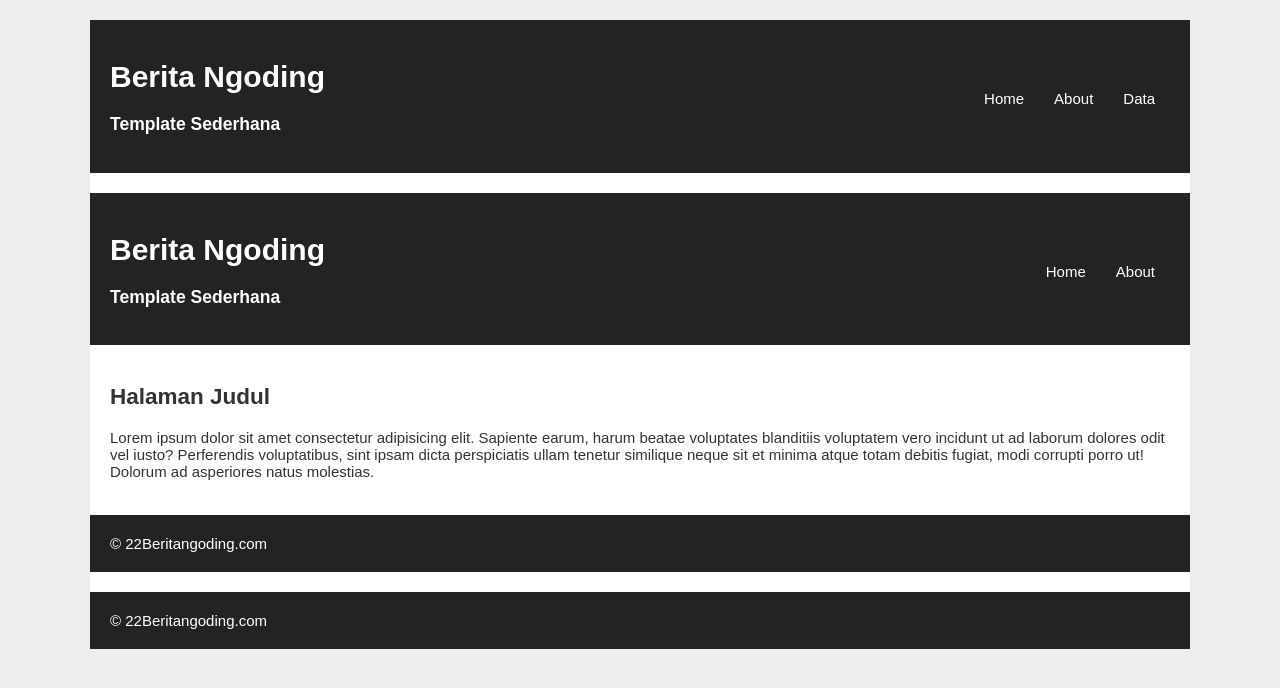
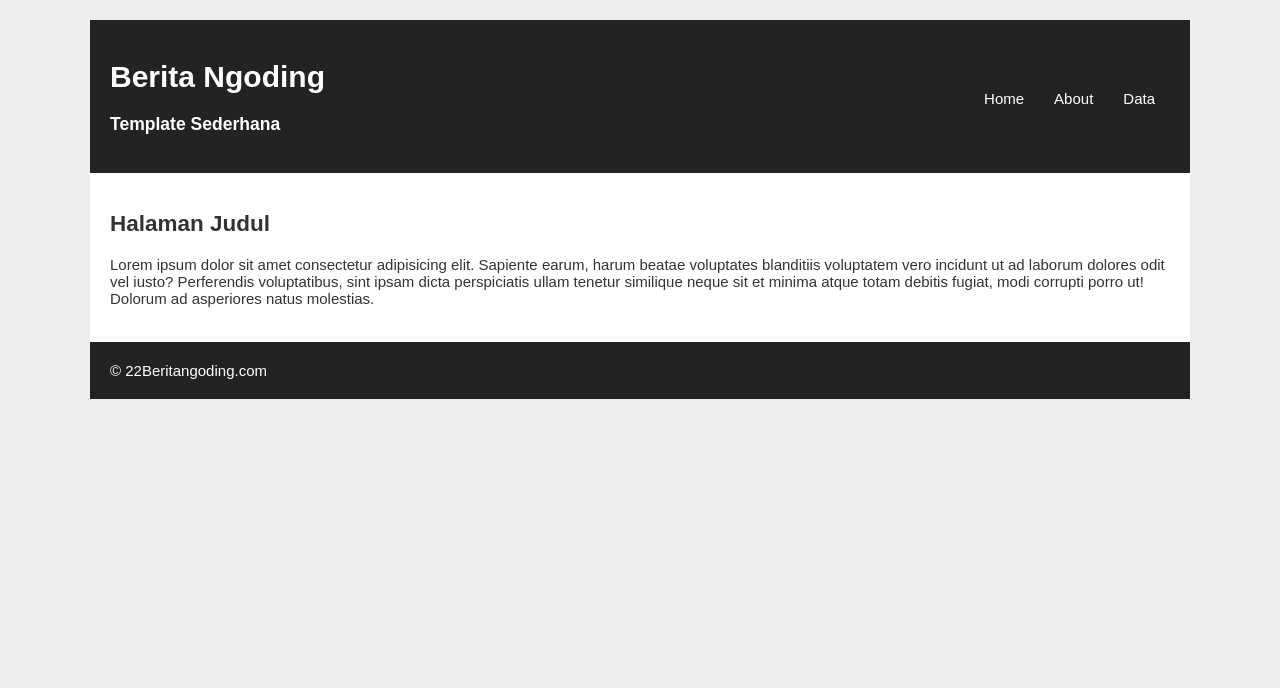
Before and after one commit to ikyts18/12.3D.04-WP2, a CodeIgniter app: page /database/ in a window 1280 px wide. Shown: the top 688 px of the page. Run offline with CodeIgniter, Linux system fonts and the light colour scheme.

Commit message:
Update Pertemuan 5

```diff
--- a/application/views/v_index.php
+++ b/application/views/v_index.php
@@ -4,26 +4,13 @@
     <meta charset="UTF-8">
     <meta http-equiv="X-UA-Compatible" content="IE=edge">
     <meta name="viewport" content="width=device-width, initial-scale=1.0">
-    <title><?php echo $judul ?></title>
-    <link rel="stylesheet" href="<?php echo base_url()?>assets/css/style.css">
+    <title></title>
+
 </head>
 <body>
-    <div id="wrapper">
-        <header>
-            <hgroup>
-                <h1>Berita Ngoding</h1>
-                <h3>Template Sederhana</h3>
-            </hgroup>
-            <nav>
-                <ul>
-                    <li><a href="<?php echo base_url().'index.php/web' ?>">Home</a></li>
-                    <li><a href="<?php echo base_url().'index.php/web/about' ?>">About</a></li>
-                </ul>
-            </nav>
-            <div class="clear"></div>
-        </header>
+
         <section>
-            <h1><?php echo $judul?></h1>
+        <h1><?php echo $judul?></h1>
             <p>
                 Lorem ipsum dolor sit amet consectetur adipisicing elit. Sapiente earum,
                 harum beatae voluptates blanditiis voluptatem vero incidunt ut ad laborum dolores
@@ -32,9 +19,5 @@
                 ad asperiores natus molestias.
             </p>
         </section>
-        <footer>
-            &copy; <?= Date('y')?>Beritangoding.com
-        </footer>
-    </div>
-</body>
+
 </html>
```
